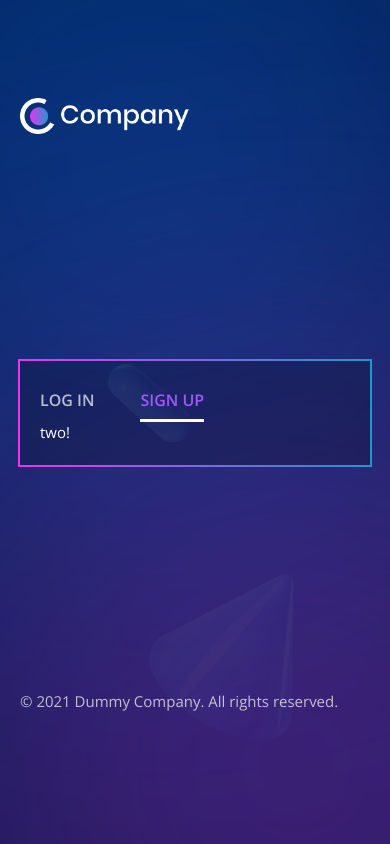
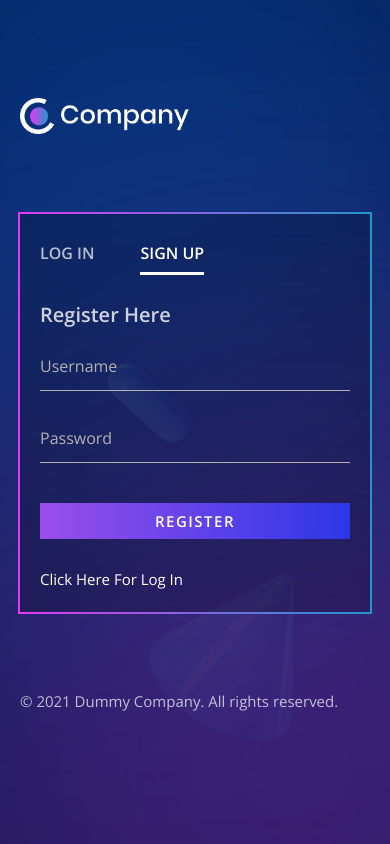
Before and after one commit to BhavinPrajapati-Tatvasoft/vr-theme-4-chakra-ui, a React (Create React App) app in the folder vr-theme-4/: page / in a window 390 px wide. Both pictures are taken after a click on the tab "SIGN UP". Built offline with nearby package versions, Linux system fonts and the light colour scheme.

Commit message:
login changes

```diff
--- a/vr-theme-4/src/Pages/Login/index.tsx
+++ b/vr-theme-4/src/Pages/Login/index.tsx
@@ -76,7 +76,32 @@ const Login = () => {
                         </Link>
                       </TabPanel>
                       <TabPanel>
-                        <p>two!</p>
+                        <Text as="h4">Register Here</Text>
+                        <Input
+                          type="text"
+                          variant="flushed"
+                          placeholder="Username"
+                          className="username-field"
+                        />
+                        <Input
+                          type="password"
+                          variant="flushed"
+                          placeholder="Password"
+                          className="password-field"
+                        />
+                        <Button
+                          w="100%"
+                          as={Link}
+                          to="/dashboard"
+                          className="btn-primary"
+                          variant="primary"
+                          title="Login"
+                        >
+                          Register
+                        </Button>
+                        <Link to="#" title="Log In" className="primary-link">
+                          Click Here For Log In
+                        </Link>
                       </TabPanel>
                     </TabPanels>
                   </Tabs>
--- a/vr-theme-4/src/index.css
+++ b/vr-theme-4/src/index.css
@@ -133,7 +133,7 @@ h3.chakra-text{font-size: 35px; line-height: 40px;}
 h4.chakra-text{font-size: 25px; line-height: 30px; font-weight: 600;}
 h5.chakra-text{font-size: 24px; line-height: 30px; font-weight: 600;}
 h6.chakra-text{font-size: 20px; line-height: 26px;}
-.primary-link{position: relative;}
+.primary-link{position: relative; line-height: 20px;}
 .primary-link::after{content: ''; position: absolute; left: 0; bottom: -2px; height: 1px; transition: all 0.3s; width: 0; background: linear-gradient(90deg, rgba(226,57,241,1) 0%, rgba(34,150,203,1) 100%);}
 .primary-link:hover::after{width: 100%;}
 .page-title{ padding-bottom: 20px;}
@@ -197,16 +197,16 @@ h6.chakra-text{font-size: 20px; line-height: 26px;}
 .login-form::before{right: -2px; top: -2px; bottom: -2px; width: 2px; background:#2296CB;}
 .login-form{padding: 22px 41px 38px; background-color: rgba(0, 0, 0, 0.2);}
 .login-tab .chakra-tabs__tab{text-transform: uppercase; color: #fff; opacity: 0.7; font-size: 16px; line-height: 22px; font-weight: 600; padding: 16px 0;}
-.login-tab .chakra-tabs__tab:hover, .login-tab .chakra-tabs__tab:focus{border-color: rgba(255,255,255, 0.7); }
+.login-tab .chakra-tabs__tab:hover, .login-tab .chakra-tabs__tab:focus{border-color: rgba(255,255,255, 0.7); color: #FFFFFF;}
 .login-tab .chakra-tabs__tab:not(:first-child){margin-left: 46px;}
 .login-tab .chakra-tabs__tablist{border: none;}
-.login-tab .chakra-tabs__tab[aria-selected=true], .login-tab .chakra-tabs__tab[data-selected]{ border-color: #fff; opacity: 1; background-color: transparent;}
+.login-tab .chakra-tabs__tab[aria-selected=true], .login-tab .chakra-tabs__tab[data-selected]{ border-color: #fff; opacity: 1; background-color: transparent; color: #fff;}
 .login-tab .chakra-tabs__tab-panel{padding: 0;}
 .login-tab h4{padding-top: 50px; padding-bottom: 24px;}
 .login-form .username-field{margin-bottom: 33px;}
 .login-form .password-field{margin-bottom: 50px;}
 .login-form .chakra-link:not(.chakra-button){color: #B2B2B2;}
-.login-form .chakra-button{margin-bottom: 37px;}
+.login-form .primary-link{margin-top: 37px; display: inline-block;}
 .login-wrapper .copyright-text{color: #FFFFFF; opacity: 0.7; padding-top: 20px;}
 .filter{height: 50px; width: 50px; background-color: #0081FF; filter: blur(250px);}
 
@@ -336,7 +336,7 @@ span.chakra-checkbox__control{transition: all 0.3s;}
     .login-tab h4{padding-top: 30px;padding-bottom: 16px;}
     .login-form .username-field{margin-bottom: 24px;}
     .login-form .password-field{margin-bottom: 40px;}
-    .login-form .chakra-button{margin-bottom: 30px;}
+    .login-form .primary-link{margin-top: 30px;}
     .btn-primary.chakra-button{padding: 8px 16px;}
 
 }
```
